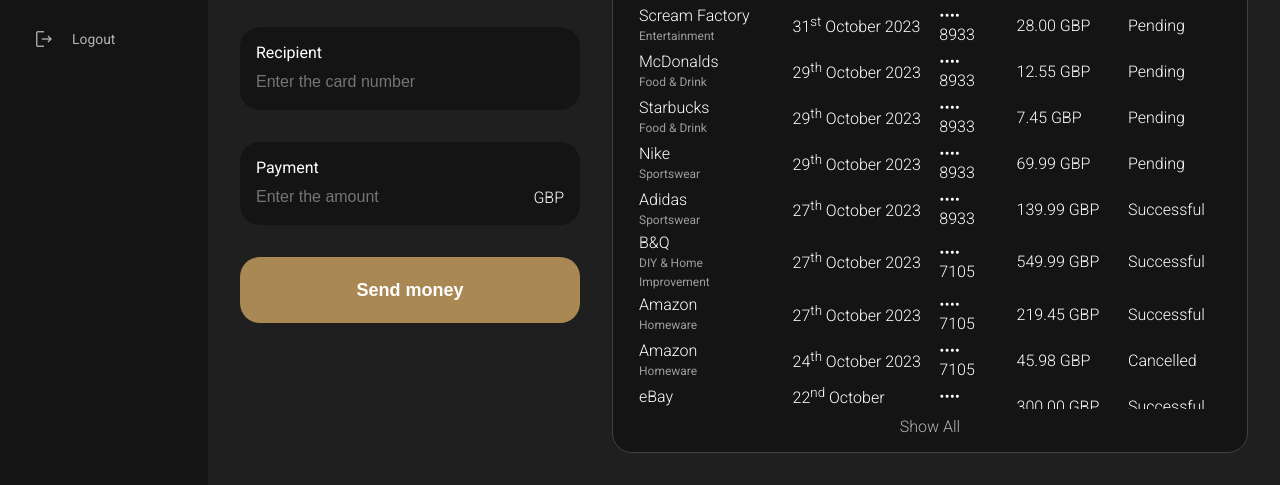
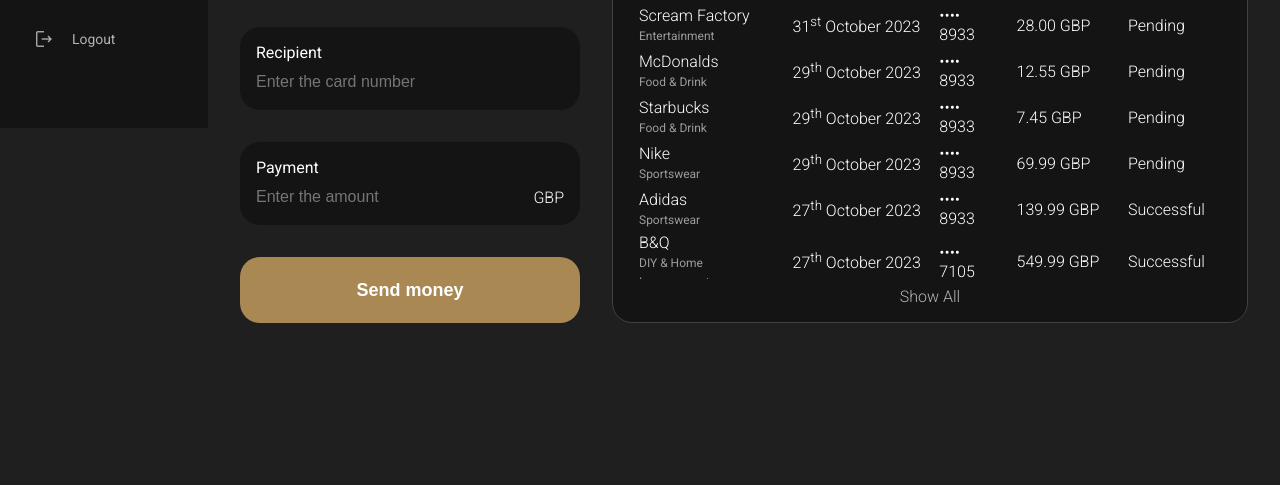
Before and after one commit to nednella/odin-admindashboard, a plain HTML site: page index.html in a window 1280 px wide. Shown: the part 672-1157 px from the top of the page. After the commit the page ends 995 px from the top, so only its background shows below. Drawn offline with nearby package versions, Linux system fonts and the light colour scheme.

Commit message:
Fix expenditure-chart shrinking and recent-activity scroll with respect to viewport

```diff
--- a/style.css
+++ b/style.css
@@ -58,12 +58,7 @@ body {
     font-weight: 300;
     font-family: 'Roboto', sans-serif;
     color: var(--font-colour-primary);
-    background-color: var(--bg-colour-primary);
-
-
-    /* not sure about these */
-    user-select: none;
-    overflow-x: hidden;
+    background-color: var(--bg-colour-secondary);
 }
 
 .active {
@@ -140,6 +135,7 @@ h3 {
         left: 0;
         height: var(--top-nav-height);
         width: var(--side-nav-width);
+        background-color: var(--bg-colour-primary);
         display: flex;
         align-items: center;
         justify-content: center;
@@ -200,10 +196,11 @@ h3 {
     /* ==================== MAIN CONTENT GRID ==================== */
     .main-content {
         grid-area: main-content;
-        background-color: var(--bg-colour-secondary);
         display: grid;
         padding: var(--grid-gap);
         gap: var(--grid-gap);
+
+        height: calc(100vh - var(--top-nav-height));
         grid-template-columns: 340px minmax(485px, 1fr);
         grid-template-rows: auto auto 1fr;
         grid-template-areas:
@@ -226,12 +223,19 @@ h3 {
 
         .content-expenditure {
             grid-area: expenditure;
+
+            /* ensures the chart container takes up its entire alloted space in the grid */
             display: flex;
             flex-direction: column;
         }
 
         .content-recent-activity {
             grid-area: recent-activity;
+
+            /* ensures the recent-activty table content scrolls properly - nothing pushed out of the viewport */
+            display: flex;
+            flex-direction: column;
+            overflow: hidden;
         }
 
 
@@ -492,14 +496,12 @@ h3 {
         justify-content: space-between;
         align-items: center;
         gap: 8px;
-                max-height: 515px;
-                min-height: 0;
-                min-width: 0;
-                overflow: hidden;
+        overflow-y: hidden;
     }
 
         .recent-activity .table-scroll {
             width: 100%;
+            max-height: 100%;
             overflow-y: auto;
         }
 
```
Lines whose indentation alone changed are shown as unchanged.
